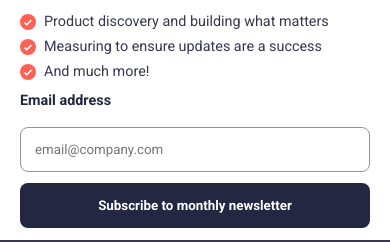
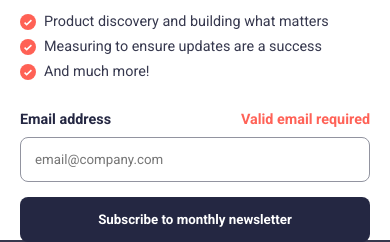
Before and after one commit to AndresC016/Newsletter-sign-up, a plain HTML site: page index.html in a window 390 px wide. Shown: the part 604-846 px from the top of the page. Drawn offline with Linux system fonts and the light colour scheme.

Commit message:
Implementacion de css grid para mobile y desktop

```diff
--- a/index.html
+++ b/index.html
@@ -30,7 +30,8 @@
       <form class="confirm-email" action="#">
 
         <label for="email">Email address</label>
-        <input id="email" type="email" placeholder="email@company.com">
+        <p class="error">Valid email required</p>
+        <input id="email" type="email" placeholder="email@company.com" oninput="validateEmail()">
 
         <button class="button-tr" type="submit">Subscribe to monthly newsletter</button>
       </form>
--- a/script.js
+++ b/script.js
@@ -1,6 +1,10 @@
 const form = document.querySelector('form');
 const singUp = document.querySelector('.sing-up-container');
 const successfulCard = document.querySelector('.successful-card');
+
+const validateEmail = () => {
+    const emailInput = document.getElementById('email');
+}
 
 form.addEventListener('submit', (e) => {
     e.preventDefault();
--- a/style.css
+++ b/style.css
@@ -93,26 +93,38 @@ p, li {
 }
 
 .confirm-email {
-    display: flex;
-    flex-direction: column;
-    justify-content: space-evenly;
+    display: grid;
+    grid-template-columns: repeat(2,50%);
+    grid-template-rows: 1px repeat(2, 42px);
+    align-items: center;
     height: 160px;
     padding: 0 20px;
+    grid-row-gap: 18px;
 }
 .confirm-email label {
     color: hsl(234, 29%, 20%);
     font-weight: bold;
     font-size: 0.9rem;
-    margin-bottom: 6px;
 }
 .confirm-email input {
     padding: 14px;
     border: 1px solid hsl(231, 7%, 60%);
     border-radius: 8px;
+    grid-column: 1/3;
 }
 .confirm-email input:focus {
     border-color: hsl(234, 29%, 20%);
     outline: none;
+}
+.confirm-email button {
+    grid-column: 1/4;
+}
+
+.error {
+    color: hsl(4, 100%, 67%);
+    font-weight: 700;
+    font-size: 0.9rem;
+    justify-self: end;
 }
 
 .successful-card {
@@ -152,12 +164,14 @@ p, li {
     }
     .right {
         width: 100%;
+        height: 100%;
     }
     .right img {
         content: url(./assets/images/illustration-sign-up-mobile.svg);
     }
     .advertisement {
         gap: 16px;
+        height: 87%;
     }
     .successful-card {
         width: 100%;
```
